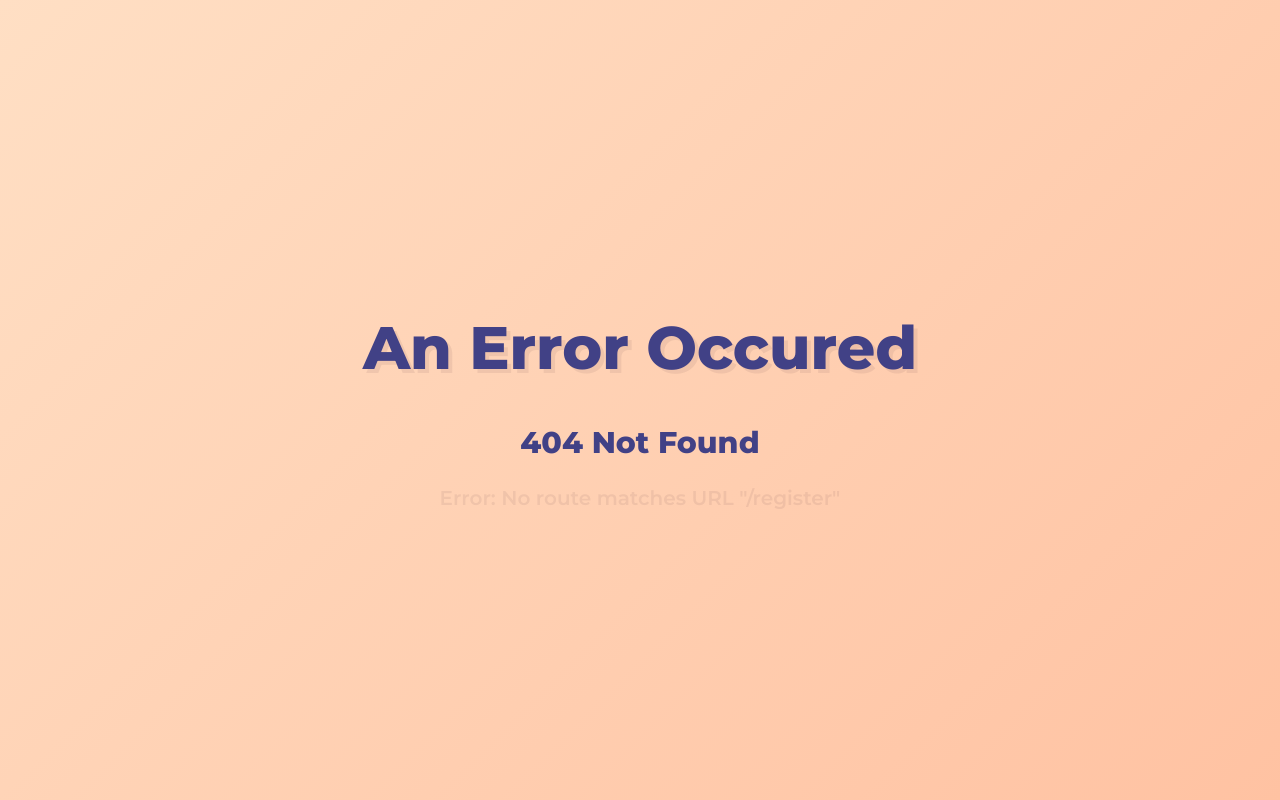
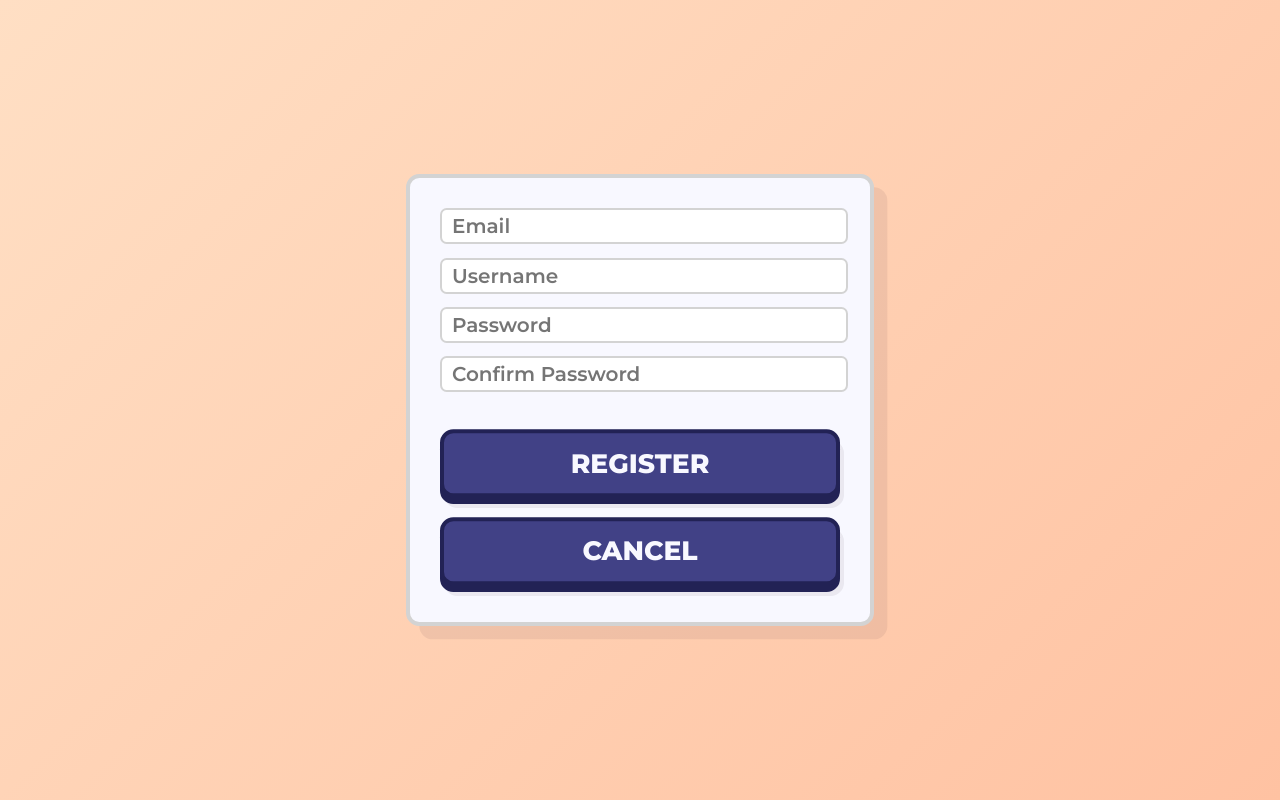
Before and after one commit to victorvicto/connect-four-pro-front, a React (Vite) app: page /register in a window 1280 px wide. Before the commit this address had no page. Built offline with nearby package versions, Linux system fonts and the light colour scheme.

Commit message:
finished first basic form of first pages

```diff
--- a/src/index.jsx
+++ b/src/index.jsx
@@ -8,6 +8,7 @@ import {
 import Welcome from './pages/Welcome'
 import ErrorPage from './pages/ErrorPage'
 import Login from './pages/Login'
+import Register from './pages/Register'
 import App from './pages/App'
 import './style.css'
 
@@ -24,6 +25,10 @@ const router = createBrowserRouter([
   {
     path: "/login",
     element: <Login />
+  },
+  {
+    path: "/register",
+    element: <Register />
   }
 ]);
 
--- a/src/pages/App.jsx
+++ b/src/pages/App.jsx
@@ -6,27 +6,8 @@ function App() {
   const [count, setCount] = useState(0)
 
   return (
-    <div className="App">
-      <div>
-        <a href="https://vitejs.dev" target="_blank">
-          <img src={viteLogo} className="logo" alt="Vite logo" />
-        </a>
-        <a href="https://reactjs.org" target="_blank">
-          <img src={reactLogo} className="logo react" alt="React logo" />
-        </a>
-      </div>
-      <h1>Vite + Cul</h1>
-      <div className="card">
-        <button onClick={() => setCount((count) => count + 1)}>
-          count is {count}
-        </button>
-        <p>
-          Edit <code>src/App.jsx</code> and save to test HMR
-        </p>
-      </div>
-      <p className="read-the-docs">
-        Click on the Vite and React logos to learn more
-      </p>
+    <div className="centering-page">
+      <h1>Welcome player!</h1>
     </div>
   )
 }
--- a/src/pages/Login.jsx
+++ b/src/pages/Login.jsx
@@ -6,13 +6,14 @@ function Login() {
       <div id="login-page" className='centering-page'>
         <div className="pannel">
           <form>
-            <label>Username : </label>
+            {/* <label>Username : </label>    */}
             <input type="text" placeholder="Enter Username" name="username" required />
-            <br/>
-            <label>Password :  </label>
+            {/* <br/> */}
+            {/* <label>Password :  </label>    */}
             <input type="password" placeholder="Enter Password" name="password" required />
-            <br/>
-            <input type="checkbox"/> Remember me
+            {/* <br/> */}
+            <input id="remember" type="checkbox" name="remember"/>
+            <label for="remember">Remember me</label>
             <br/>
             <button type="submit" className='fat-btn'>
                 <div className="fat-btn-top">
--- /dev/null
+++ b/src/pages/Register.jsx
@@ -0,0 +1,34 @@
+import FatButton from '../components/FatButton.jsx'
+
+function Register() {
+
+    return (
+      <div id="login-page" className='centering-page'>
+        <div className="pannel">
+          <form>
+            {/* <label>Email : </label>    */}
+            <input type="email" placeholder="Email" name="email" required />
+            {/* <br/> */}
+            {/* <label>Username : </label>    */}
+            <input type="text" placeholder="Username" name="username" required />
+            {/* <br/> */}
+            {/* <label>Password :  </label>    */}
+            <input type="password" placeholder="Password" name="password" required />
+            {/* <br/> */}
+            {/* <label>Confirm password :  </label>    */}
+            <input type="password" placeholder="Confirm Password" name="passwordconf" required />
+            <br/>
+            <br/>
+            <button type="submit" className='fat-btn'>
+                <div className="fat-btn-top">
+                    Register
+                </div>
+            </button>
+            <FatButton label="Cancel" path="/"/>
+          </form>
+        </div>
+      </div>
+    )
+  }
+
+  export default Register
--- a/src/pages/Welcome.jsx
+++ b/src/pages/Welcome.jsx
@@ -5,7 +5,7 @@ function Welcome() {
     return (
       <div id="welcome-page" className='centering-page'>
         <div>
-          <FatButton label="Join as guest" path="/cul"/>
+          <FatButton label="Play as guest" path="/cul"/>
           <FatButton label="Login" path="/login"/>
           <FatButton label="Create an account" path="/register"/>
         </div>
--- a/src/style.css
+++ b/src/style.css
@@ -12,6 +12,7 @@ body{
   --main-font-weight: 600;
   --main-font-size: 15pt;
   --main-font-family: Montserrat, sans-serif;
+  --quick-transition-time: 0.1s;
   color: var(--main-font-color);
   font-weight: var(--main-font-weight);
   font-size: var(--main-font-size);
@@ -57,7 +58,7 @@ a {
   font-weight: 800 !important;
   text-align: center;
   text-transform: uppercase;
-  transition: 0.05s;
+  transition: var(--quick-transition-time);
   transition-timing-function: ease-out;
   transform: translate(0pt, -5pt);
 }
@@ -77,10 +78,12 @@ a {
   border-radius: 10pt;
   background-color: var(--main-primary-color-dark);
   margin-bottom: 1em;
+  margin-top: 5pt;
   box-shadow: 3pt 3pt var(--main-shadow);
-  transition: 0.05s;
+  transition: var(--quick-transition-time);
   padding: 0pt;
   transition-timing-function: ease-out;
+  text-align: center;
 }
 
 a:last-child>.fat-btn {
@@ -102,7 +105,12 @@ a:last-child>.fat-btn {
   padding: 1.5em;
   box-shadow: 10pt 10pt var(--main-shadow);
   max-width: 70vw;
+  width: 300pt;
   color: var(--main-dark)
+}
+
+form {
+  text-align: left;
 }
 
 form>* {
@@ -121,7 +129,14 @@ input {
   font-size: var(--main-font-size);
   font-family: var(--main-font-family);
   color: var(--main-font-color);
-  max-width: 98%;
+  width: 98%;
+  padding-left: .5em;
+}
+
+input[type=checkbox] {
+  width: 1em;
+  height: 1em;
+  margin-right: .5em;
 }
 
 h1 {
```
